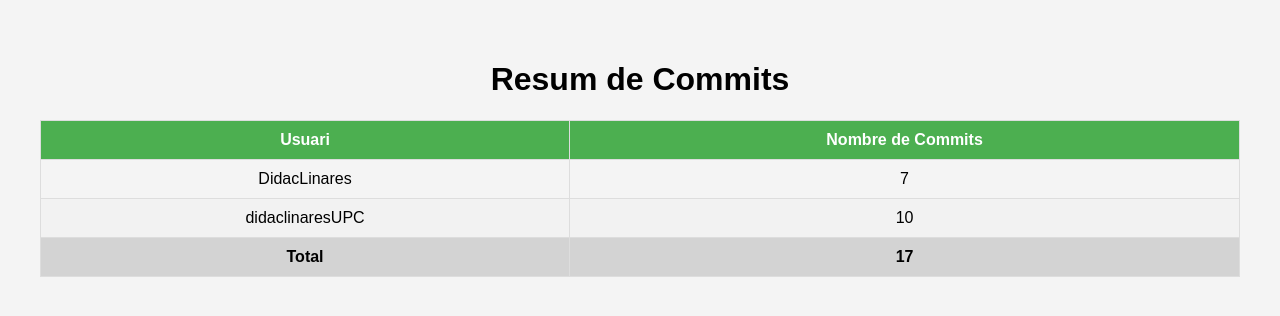
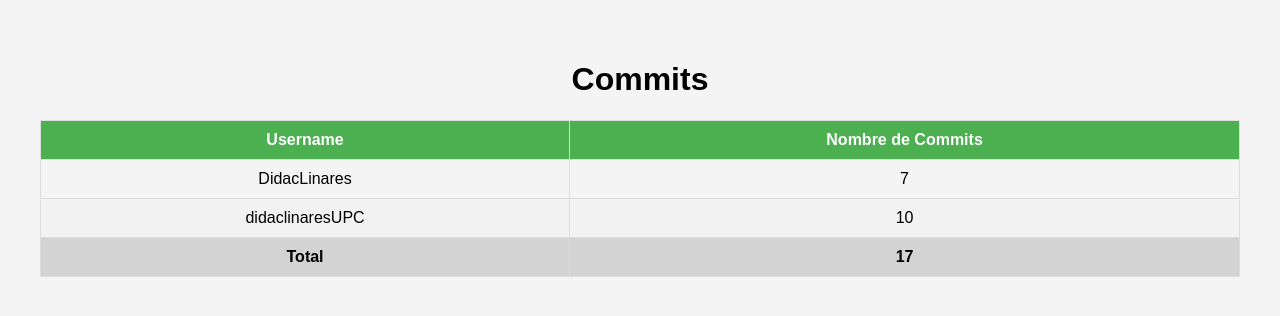
Before and after one commit to DidacLinares/ProvaMetriques, a plain HTML site: page index.html in a window 1280 px wide. Drawn offline with Linux system fonts and the light colour scheme.

Commit message:
Modificacions html

```diff
--- a/index.html
+++ b/index.html
@@ -3,7 +3,7 @@
 <head>
     <meta charset="UTF-8">
     <meta name="viewport" content="width=device-width, initial-scale=1.0">
-    <title>Tabla de Commits</title>
+    <title>Commits</title>
     <style>
         body {
             font-family: Arial, sans-serif;
@@ -45,12 +45,12 @@
 </head>
 <body>
 
-    <h1>Resum de Commits</h1>
+    <h1>Commits</h1>
 
     <table id="commitsTable">
         <thead>
             <tr>
-                <th>Usuari</th>
+                <th>Username</th>
                 <th>Nombre de Commits</th>
             </tr>
         </thead>
```
